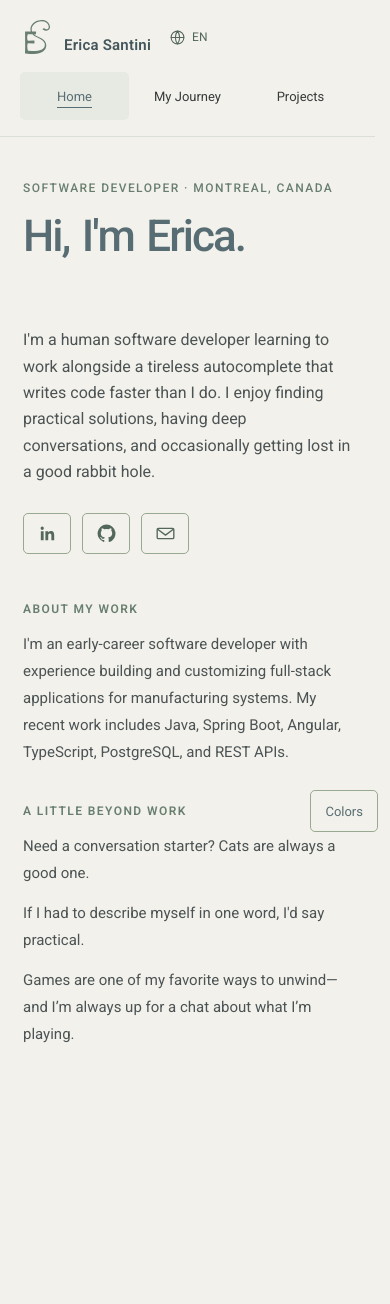
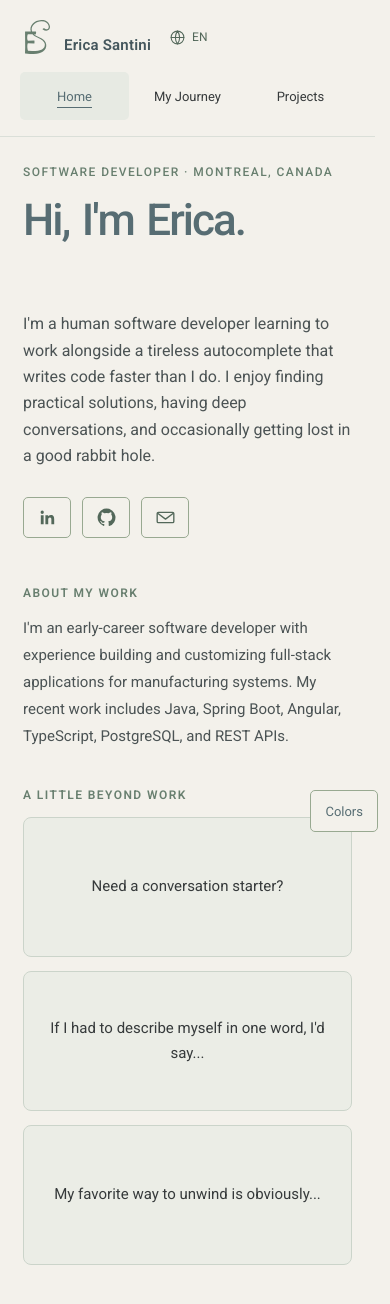
Before and after one commit to Kikasantini/erica-portfolio, a React (Vite) app: page /en in a window 390 px wide. Shown: the top 1304 px of the page. Before the commit the page ends 1128 px from the top, so only its background shows below. Built offline with nearby package versions, Linux system fonts and the light colour scheme.

Commit message:
feat: add customizable flip cards to home

```diff
--- a/src/index.css
+++ b/src/index.css
@@ -24,6 +24,12 @@
   --timeline-line-color: var(--timeline-line-color);
   --technology-tag-border-color: var(--technology-tag-border-color);
   --technology-tag-background-color: var(--technology-tag-background-color);
+  --fact-card-front-background-color: var(--fact-card-front-background-color);
+  --fact-card-front-text-color: var(--fact-card-front-text-color);
+  --fact-card-front-border-color: var(--fact-card-front-border-color);
+  --fact-card-back-background-color: var(--fact-card-back-background-color);
+  --fact-card-back-text-color: var(--fact-card-back-text-color);
+  --fact-card-back-border-color: var(--fact-card-back-border-color);
   font-family: 'Roboto', Arial, sans-serif;
   font-synthesis: none;
   text-rendering: optimizeLegibility;
@@ -222,7 +228,7 @@ p {
 .projects-page {
   max-width: 1000px;
   margin: 0 auto;
-  padding: clamp(40px, 5vw, 64px) 30px 90px;
+  padding: clamp(28px, 3.5vw, 42px) 30px 90px;
 }
 
 .home-eyebrow {
@@ -377,17 +383,89 @@ p {
   margin-top: 43px;
 }
 
-.home-interests {
-  display: flex;
+.home-fun-cards {
+  display: grid;
   max-width: 760px;
-  flex-direction: column;
-  gap: 13px;
+  grid-template-columns: repeat(3, minmax(0, 1fr));
+  gap: 14px;
+  perspective: 1100px;
 }
 
-.home-interests p {
-  color: var(--paragraph-text);
+.home-fun-card {
+  position: relative;
+  display: block;
+  min-width: 0;
+  min-height: 190px;
+  padding: 0;
+  border: 0;
+  border-radius: 8px;
+  background: transparent;
+  color: inherit;
+  font: inherit;
+  text-align: left;
+  cursor: pointer;
+  perspective: 1100px;
+}
+
+.home-fun-card:focus-visible {
+  outline: 2px solid var(--heading-color);
+  outline-offset: 4px;
+}
+
+.home-fun-card__inner {
+  position: absolute;
+  inset: 0;
+  display: grid;
+  transform-style: preserve-3d;
+  transition: transform 600ms cubic-bezier(0.2, 0.72, 0.2, 1);
+}
+
+.home-fun-card.is-flipped .home-fun-card__inner {
+  transform: rotateY(180deg);
+}
+
+.home-fun-card__face {
+  position: absolute;
+  inset: 0;
+  display: flex;
+  align-items: center;
+  justify-content: center;
+  padding: 22px;
+  border: 1px solid;
+  border-radius: 8px;
+  backface-visibility: hidden;
   font-size: 15px;
-  line-height: 1.8;
+  line-height: 1.65;
+  text-align: center;
+}
+
+.home-fun-card__face--front {
+  border-color: var(--fact-card-front-border-color);
+  color: var(--fact-card-front-text-color);
+  background: var(--fact-card-front-background-color);
+}
+
+.home-fun-card__face--back {
+  border-color: var(--fact-card-back-border-color);
+  color: var(--fact-card-back-text-color);
+  background: var(--fact-card-back-background-color);
+  transform: rotateY(180deg);
+}
+
+@media (max-width: 760px) {
+  .home-fun-cards {
+    grid-template-columns: repeat(auto-fit, minmax(220px, 1fr));
+  }
+}
+
+@media (max-width: 620px) {
+  .home-fun-cards {
+    grid-template-columns: 1fr;
+  }
+
+  .home-fun-card {
+    min-height: 140px;
+  }
 }
 
 .journey-page h1,
@@ -608,7 +686,7 @@ p {
   .home-page,
   .journey-page,
   .projects-page {
-    padding: 44px 23px 80px;
+    padding: 28px 23px 80px;
   }
 
   .home-section {
@@ -924,6 +1002,7 @@ p {
   .home-contact a,
   .language-control__toggle,
   .home-title__letter,
+  .home-fun-card__inner,
   .journey-section__chevron,
   .color-customizer__toggle,
   .color-customizer__close,
--- a/src/locales/en/common.json
+++ b/src/locales/en/common.json
@@ -24,7 +24,9 @@
       "headerNavigation": "Header and navigation",
       "buttons": "Buttons",
       "technologyTags": "Technology tags",
-      "timeline": "Timeline"
+      "timeline": "Timeline",
+      "factCardsFront": "Cards — front",
+      "factCardsBack": "Cards — back"
     },
     "fields": {
       "pageBackground": "Page background",
@@ -48,7 +50,13 @@
       "technologyTagsBorder": "Tag border",
       "technologyTagsText": "Tag text",
       "timelineMarkers": "Timeline markers",
-      "timelineLine": "Timeline line"
+      "timelineLine": "Timeline line",
+      "factCardFrontBackground": "Front background",
+      "factCardFrontText": "Front text",
+      "factCardFrontBorder": "Front border",
+      "factCardBackBackground": "Back background",
+      "factCardBackText": "Back text",
+      "factCardBackBorder": "Back border"
     },
     "pickerLabel": "Choose {color} color",
     "hexLabel": "Hex value for {color}",
--- a/src/locales/en/home.json
+++ b/src/locales/en/home.json
@@ -10,15 +10,18 @@
   "personalHighlights": [
     {
       "id": "conversationStarter",
-      "text": "Need a conversation starter? Cats are always a good one."
+      "front": "Need a conversation starter?",
+      "back": "Cats are always a good one."
     },
     {
       "id": "oneWord",
-      "text": "If I had to describe myself in one word, I'd say practical."
+      "front": "If I had to describe myself in one word, I'd say...",
+      "back": "... practical and thorough — and that's two words."
     },
     {
       "id": "gamer",
-      "text": "Games are one of my favorite ways to unwind—and I’m always up for a chat about what I’m playing."
+      "front": "My favorite way to unwind is obviously...",
+      "back": "... a jigsaw puzzle, music in the background, good food & the right company."
     }
   ],
   "contactTitle": "Contact links",
--- a/src/locales/fr/common.json
+++ b/src/locales/fr/common.json
@@ -24,7 +24,9 @@
       "headerNavigation": "En-tête et navigation",
       "buttons": "Boutons",
       "technologyTags": "Étiquettes de technologies",
-      "timeline": "Chronologie"
+      "timeline": "Chronologie",
+      "factCardsFront": "Cartes — recto",
+      "factCardsBack": "Cartes — verso"
     },
     "fields": {
       "pageBackground": "Arrière-plan de la page",
@@ -48,7 +50,13 @@
       "technologyTagsBorder": "Bordure des étiquettes",
       "technologyTagsText": "Texte des étiquettes",
       "timelineMarkers": "Repères de la chronologie",
-      "timelineLine": "Ligne de la chronologie"
+      "timelineLine": "Ligne de la chronologie",
+      "factCardFrontBackground": "Fond du recto",
+      "factCardFrontText": "Texte du recto",
+      "factCardFrontBorder": "Bordure du recto",
+      "factCardBackBackground": "Fond du verso",
+      "factCardBackText": "Texte du verso",
+      "factCardBackBorder": "Bordure du verso"
     },
     "pickerLabel": "Choisir la couleur pour {color}",
     "hexLabel": "Valeur hexadécimale pour {color}",
--- a/src/locales/fr/home.json
+++ b/src/locales/fr/home.json
@@ -10,15 +10,18 @@
   "personalHighlights": [
     {
       "id": "conversationStarter",
-      "text": "Besoin d'un sujet pour lancer la conversation? Les chats sont toujours un bon choix."
+      "front": "Besoin d'un sujet pour lancer la conversation ?",
+      "back": "Les chats, c'est toujours un bon sujet."
     },
     {
       "id": "oneWord",
-      "text": "Si je devais me décrire en un mot, je dirais que je suis pragmatique."
+      "front": "Si je devais me décrire en un mot, je dirais...",
+      "back": "... pragmatique et méticuleuse — ça fait deux mots."
     },
     {
       "id": "gamer",
-      "text": "Les jeux vidéo sont l'une de mes façons préférées de décrocher, et je suis toujours partante pour parler de ce à quoi je joue."
+      "front": "Ma façon préférée de décrocher, c'est évidemment...",
+      "back": "... un puzzle, de la musique en fond, de bons petits plats et la bonne compagnie."
     }
   ],
   "contactTitle": "Liens de contact",
--- a/src/locales/pt/common.json
+++ b/src/locales/pt/common.json
@@ -24,7 +24,9 @@
       "headerNavigation": "Cabeçalho e navegação",
       "buttons": "Botões",
       "technologyTags": "Etiquetas de tecnologias",
-      "timeline": "Linha do tempo"
+      "timeline": "Linha do tempo",
+      "factCardsFront": "Frente dos cards",
+      "factCardsBack": "Verso dos cards"
     },
     "fields": {
       "pageBackground": "Fundo da página",
@@ -48,7 +50,13 @@
       "technologyTagsBorder": "Contorno das etiquetas",
       "technologyTagsText": "Texto das etiquetas",
       "timelineMarkers": "Marcadores da linha do tempo",
-      "timelineLine": "Linha do tempo"
+      "timelineLine": "Linha do tempo",
+      "factCardFrontBackground": "Fundo da frente",
+      "factCardFrontText": "Texto da frente",
+      "factCardFrontBorder": "Borda da frente",
+      "factCardBackBackground": "Fundo do verso",
+      "factCardBackText": "Texto do verso",
+      "factCardBackBorder": "Borda do verso"
     },
     "pickerLabel": "Escolher cor de {color}",
     "hexLabel": "Valor hexadecimal de {color}",
--- a/src/locales/pt/home.json
+++ b/src/locales/pt/home.json
@@ -10,15 +10,18 @@
   "personalHighlights": [
     {
       "id": "conversationStarter",
-      "text": "Quer um assunto para começar uma conversa? Gatos são sempre uma boa pedida."
+      "front": "Precisa de um assunto para começar uma conversa?",
+      "back": "Gatos são sempre uma boa pedida."
     },
     {
       "id": "oneWord",
-      "text": "Se eu tivesse que me definir em uma palavra, diria que sou prática."
+      "front": "Se eu tivesse que me definir em uma palavra, diria...",
+      "back": "... prática e meticulosa — mas aí já são duas palavras."
     },
     {
       "id": "gamer",
-      "text": "Jogar é uma das minhas formas favoritas de relaxar, e adoro conversar sobre o que estou jogando."
+      "front": "Meu jeito favorito de relaxar é, obviamente...",
+      "back": "... um quebra-cabeça, música de fundo, comida boa e a companhia certa."
     }
   ],
   "contactTitle": "Links de contato",
--- a/src/pages/Home.tsx
+++ b/src/pages/Home.tsx
@@ -9,7 +9,8 @@ type ContactLink = {
 
 type PersonalHighlight = {
   id: string
-  text: string
+  front: string
+  back: string
 }
 
 function AnimatedTitleLayer({
@@ -52,6 +53,7 @@ function AnimatedTitleLayer({
 export default function Home() {
   const { t } = useTranslation('home')
   const [isHovered, setIsHovered] = useState(false)
+  const [flippedCards, setFlippedCards] = useState<Record<string, boolean>>({})
   const title = t('title')
   const nicknameTitle = t('hoverTitle')
   const contactLinks = t('contactLinks', {
@@ -122,10 +124,35 @@ export default function Home() {
         aria-labelledby="home-interests-title"
       >
         <h2 id="home-interests-title">{t('interestsTitle')}</h2>
-        <div className="home-interests">
-          {personalHighlights.map((highlight) => (
-            <p key={highlight.id}>{highlight.text}</p>
-          ))}
+        <div className="home-fun-cards">
+          {personalHighlights.map((card) => {
+            const isFlipped = Boolean(flippedCards[card.id])
+
+            return (
+              <button
+                className={`home-fun-card${isFlipped ? ' is-flipped' : ''}`}
+                type="button"
+                key={card.id}
+                aria-label={isFlipped ? card.back : card.front}
+                aria-pressed={isFlipped}
+                onClick={() =>
+                  setFlippedCards((current) => ({
+                    ...current,
+                    [card.id]: !current[card.id],
+                  }))
+                }
+              >
+                <span className="home-fun-card__inner" aria-hidden="true">
+                  <span className="home-fun-card__face home-fun-card__face--front">
+                    {card.front}
+                  </span>
+                  <span className="home-fun-card__face home-fun-card__face--back">
+                    {card.back}
+                  </span>
+                </span>
+              </button>
+            )
+          })}
         </div>
       </section>
     </main>
```
Also changed, not shown: src/components/ColorCustomizer.tsx (+37 -5 lines).
